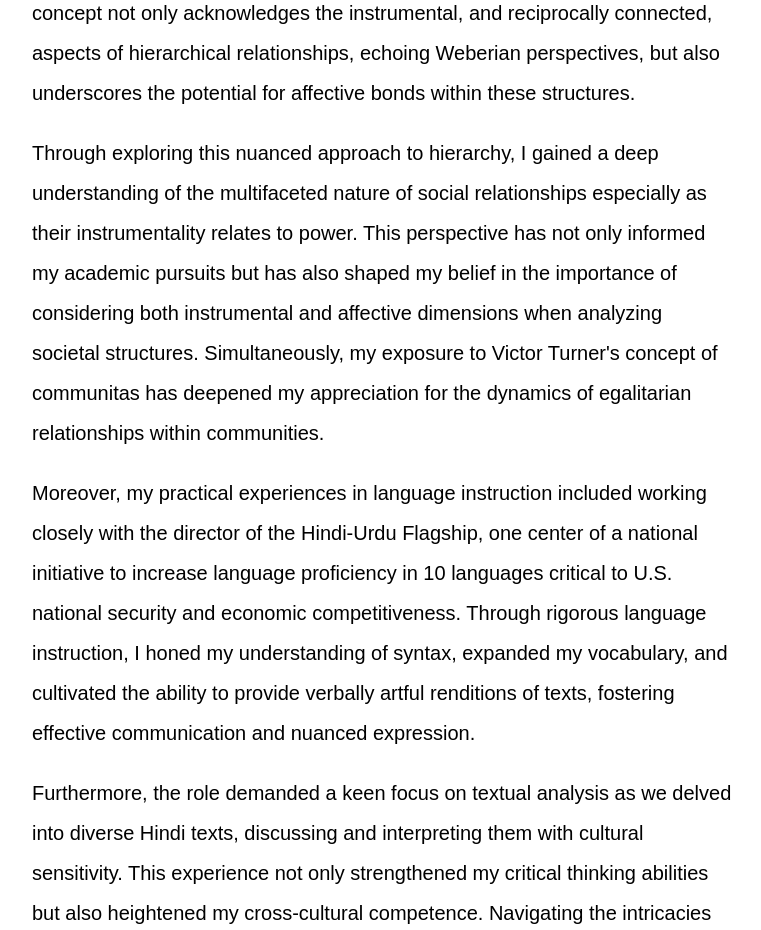
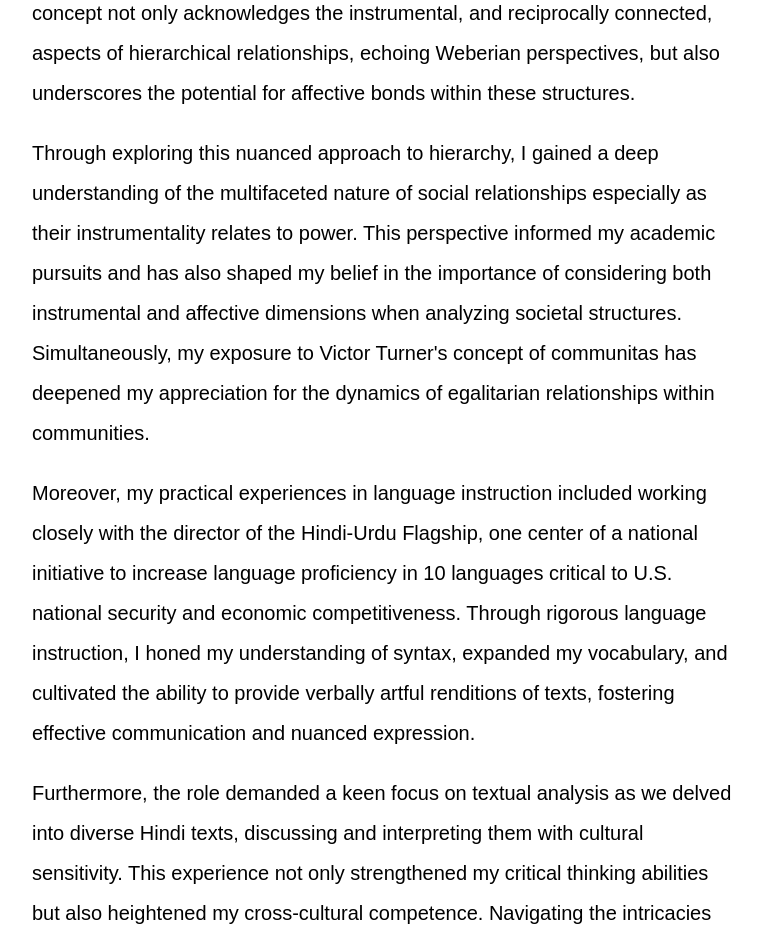
Before and after one commit to Colin-Pace/Portfolio, a React (Create React App) app: page / in a window 1280 px wide. Shown: the part 980-1910 px from the top of the page, without its empty margins (258-1019 px from the left). Built offline with nearby package versions, Linux system fonts and the light colour scheme.

Commit message:
textual edits

```diff
--- a/src/Profile.js
+++ b/src/Profile.js
@@ -7,7 +7,7 @@ function Profile() {
       <p className = 'profileText'>I relish a sophisticated science joke like, "Why don’t scientists trust atoms? Because they make up everything."</p>
       <p className = 'profileText'>On the scholastic front, I've not only embraced academic excellence but soared to remarkable heights, clinching positions nationally in the 99th and 96th percentiles on standardized tests, each time in two subjects. My erudite journey encompasses a distinguished academic record with a BA in Anthropology, MA in Asian Studies with a focus on Modern Standard Hindi, and a coding boot camp certificate from The University of Texas at Austin, revered as one of the top 50 universities globally. I also have a useful project management certificate from Google.</p>
       <p className = 'profileText'>My academic journey has provided me with a well-rounded understanding of anthropological theories. Under the mentorship of an advisor who himself had been a student of Victor Turner, a key thinker in a branch of sociocultural anthropology, symbolic anthropology, I delved into the intricate dynamics of societal hierarchy, guided by the unique theoretical framework encapsulated in my advisor's phrase "mutual interdependence through difference." This concept not only acknowledges the instrumental, and reciprocally connected, aspects of hierarchical relationships, echoing Weberian perspectives, but also underscores the potential for affective bonds within these structures.</p>
-      <p className = 'profileText'>Through exploring this nuanced approach to hierarchy, I gained a deep understanding of the multifaceted nature of social relationships especially as their instrumentality relates to power. This perspective has not only informed my academic pursuits but has also shaped my belief in the importance of considering both instrumental and affective dimensions when analyzing societal structures. Simultaneously, my exposure to Victor Turner's concept of communitas has deepened my appreciation for the dynamics of egalitarian relationships within communities.</p>
+      <p className = 'profileText'>Through exploring this nuanced approach to hierarchy, I gained a deep understanding of the multifaceted nature of social relationships especially as their instrumentality relates to power. This perspective informed my academic pursuits and has also shaped my belief in the importance of considering both instrumental and affective dimensions when analyzing societal structures. Simultaneously, my exposure to Victor Turner's concept of communitas has deepened my appreciation for the dynamics of egalitarian relationships within communities.</p>
       <p className = 'profileText'>Moreover, my practical experiences in language instruction included working closely with the director of the Hindi-Urdu Flagship, one center of a national initiative to increase language proficiency in  10 languages critical to U.S. national security and economic competitiveness. Through rigorous language instruction, I honed my understanding of syntax, expanded my vocabulary, and cultivated the ability to provide verbally artful renditions of texts, fostering effective communication and nuanced expression.</p>
       <p className = 'profileText'>Furthermore, the role demanded a keen focus on textual analysis as we delved into diverse Hindi texts, discussing and interpreting them with cultural sensitivity. This experience not only strengthened my critical thinking abilities but also heightened my cross-cultural competence. Navigating the intricacies of language instruction, I discovered the power of effective communication, creativity, and innovation, especially when conveying complex ideas in an engaging manner.</p>
       <p className = 'profileText'>My familiarity with Hindi syntax proved advantageous -- for the consideration of syntax in the abstract -- when I enrolled in the university's coding boot camp. This experience solidified my understanding of JavaScript syntax and facilitated a comprehensive grasp of coding principles essential for developing web applications.</p>
```
